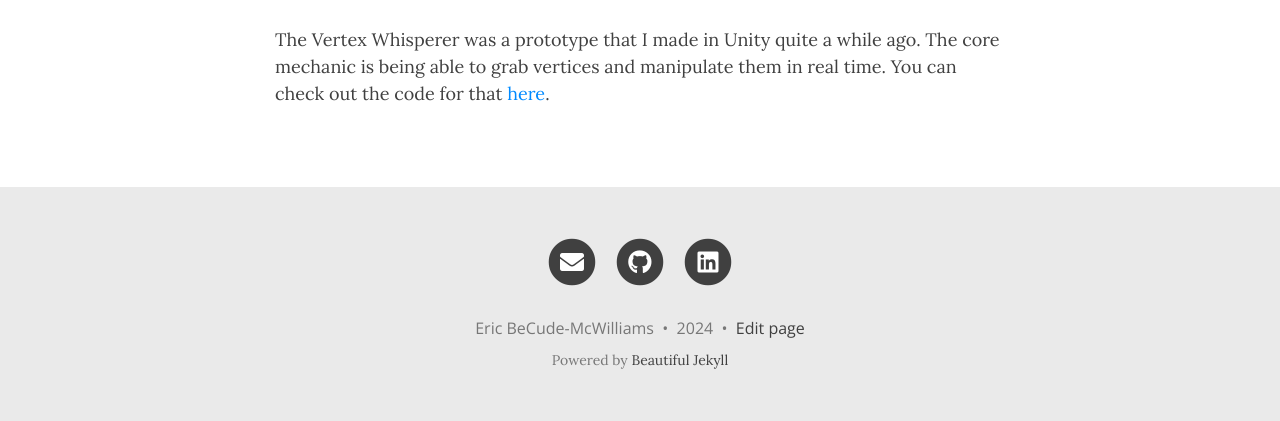
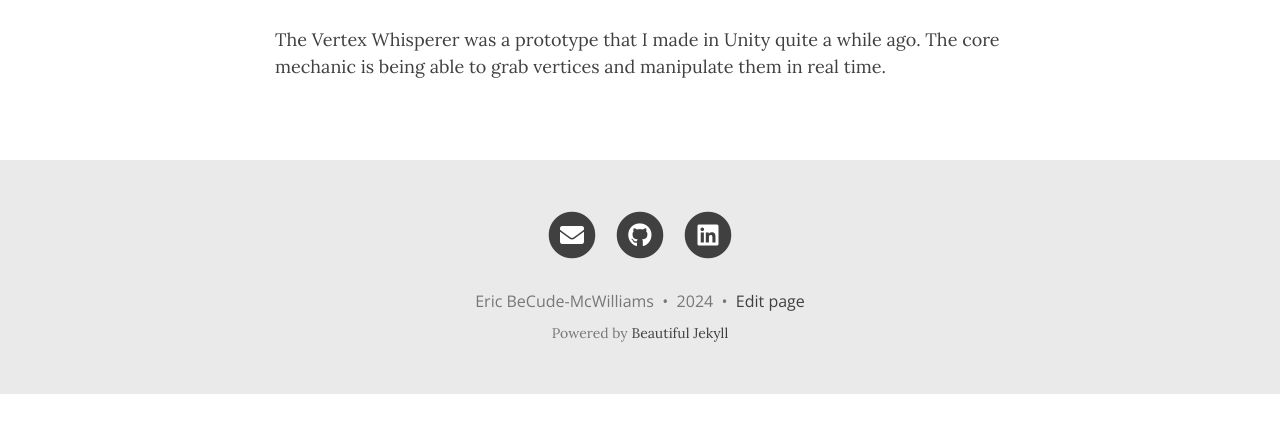
Before and after one commit to ElysRealm/elysrealm.github.io, a Jekyll site: the page built from portfolio.md, in a window 1280 px wide and 900 px high, scrolled down 852 px, cut to the strip 479-900 px from the top of the window. Built offline with Jekyll 4.4.1, drawn with Linux system fonts in a browser that asks for light colours; nearby versions of some CDN libraries; comment, search, counter and statistics services are not loaded; after the commit the page ends 1725 px from its top, so only the background shows below that.

Commit message:
Update portfolio.md

```diff
--- a/portfolio.md
+++ b/portfolio.md
@@ -15,4 +15,4 @@ Stay Focused is a simple console application that looks at what program you are
 
 <img src="https://i.imgur.com/IZzWRvk.gif" width="400" height="400" />
 
-The Vertex Whisperer was a prototype that I made in Unity quite a while ago. The core mechanic is being able to grab vertices and manipulate them in real time. You can check out the code for that [here](https://github.com/ElysRealm/The-Vertex-Whisperer-Core-Manipulator-Code).
+The Vertex Whisperer was a prototype that I made in Unity quite a while ago. The core mechanic is being able to grab vertices and manipulate them in real time.
```
